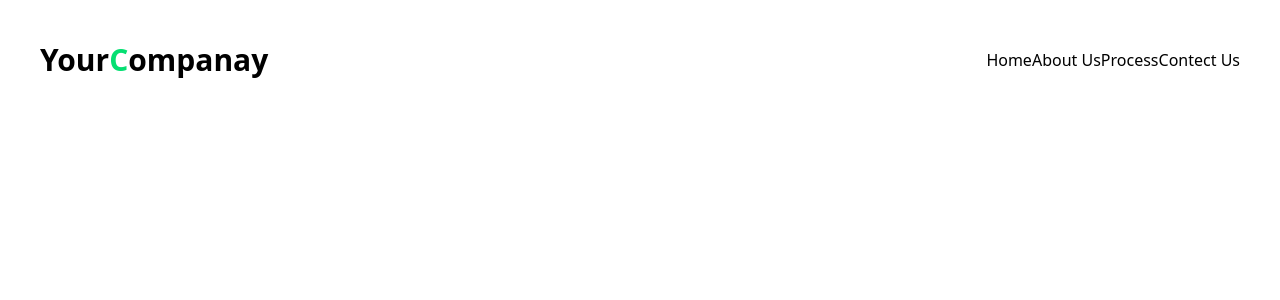
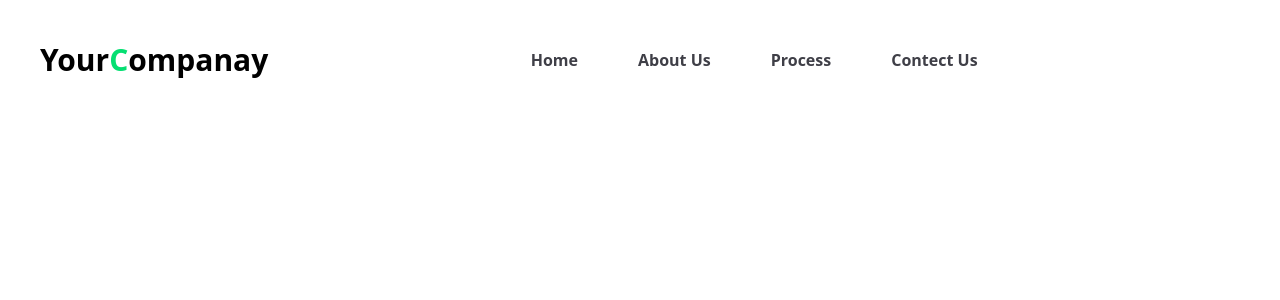
Before and after one commit to PrakashSingh65/Ecommerce-website, a React app: page / in a window 1280 px wide. Shown: the top 300 px of the page. Built offline with nearby package versions, Linux system fonts and the light colour scheme; the HTML template or start-up script is replaced by a standard one.

Commit message:
Add react-icons dependency and update Navbar component styling

```diff
--- a/package.json
+++ b/package.json
@@ -15,6 +15,7 @@
     "lucide-react": "^0.562.0",
     "react": "^19.2.0",
     "react-dom": "^19.2.0",
+    "react-icons": "^5.5.0",
     "react-router-dom": "^7.12.0",
     "tailwindcss": "^4.1.18"
   },
--- a/src/components/Navbar/navbar.jsx
+++ b/src/components/Navbar/navbar.jsx
@@ -14,23 +14,29 @@ const navbar = () => {
         <Header className="bg-white">
             <nav className='max-w-[1400px] mx-auto px-10 h-[15vh] flex justify-between items-center'>
                 <a href="#" className='text-3xl font-bold'>
-                    Your<span className='text-green-400'>C</span>ompanay
+                    Your<span className='text-green-400 uppercase'>C</span>ompanay
                 </a>
 
-                <ul className='flex'>
+                <ul className='flex items-center gap-x-15'>
                     <li>
-                        <a href="#">Home</a>
+                        <a href="#" className='font-semibold traking-wider text-zinc-700 hover:text-green-400'>Home</a>
                     </li>
                     <li>
-                        <a href="#">About Us</a>
+                        <a href="#" className='font-semibold traking-wider text-zinc-700 hover:text-red-700'>About Us</a>
                     </li>
                     <li>
-                        <a href="#">Process</a>
+                        <a href="#" className='font-semibold traking-wider text-zinc-700 hover:text-yellow-700'>Process</a>
                     </li>
                     <li>
-                        <a href="#">Contect Us</a>
+                        <a href="#" className='font-semibold traking-wider text-zinc-700 hover:text-green-400'>Contect Us</a>
                     </li>
                 </ul>
+
+                <div>
+                    <a href="#">
+
+                    </a>
+                </div>
             </nav>
         </Header>
     </div>
```
Also changed, not shown: 1 other file (tests, documents, lock files or other folders).
